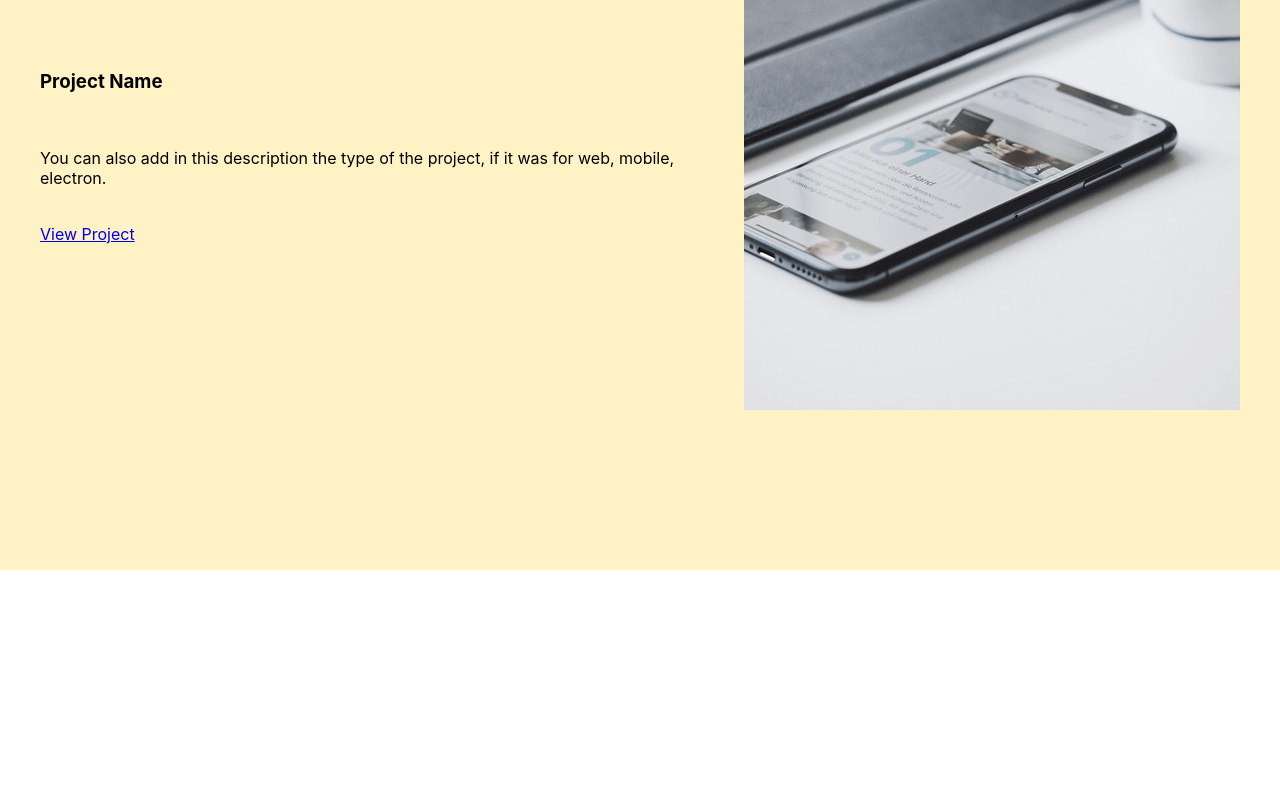
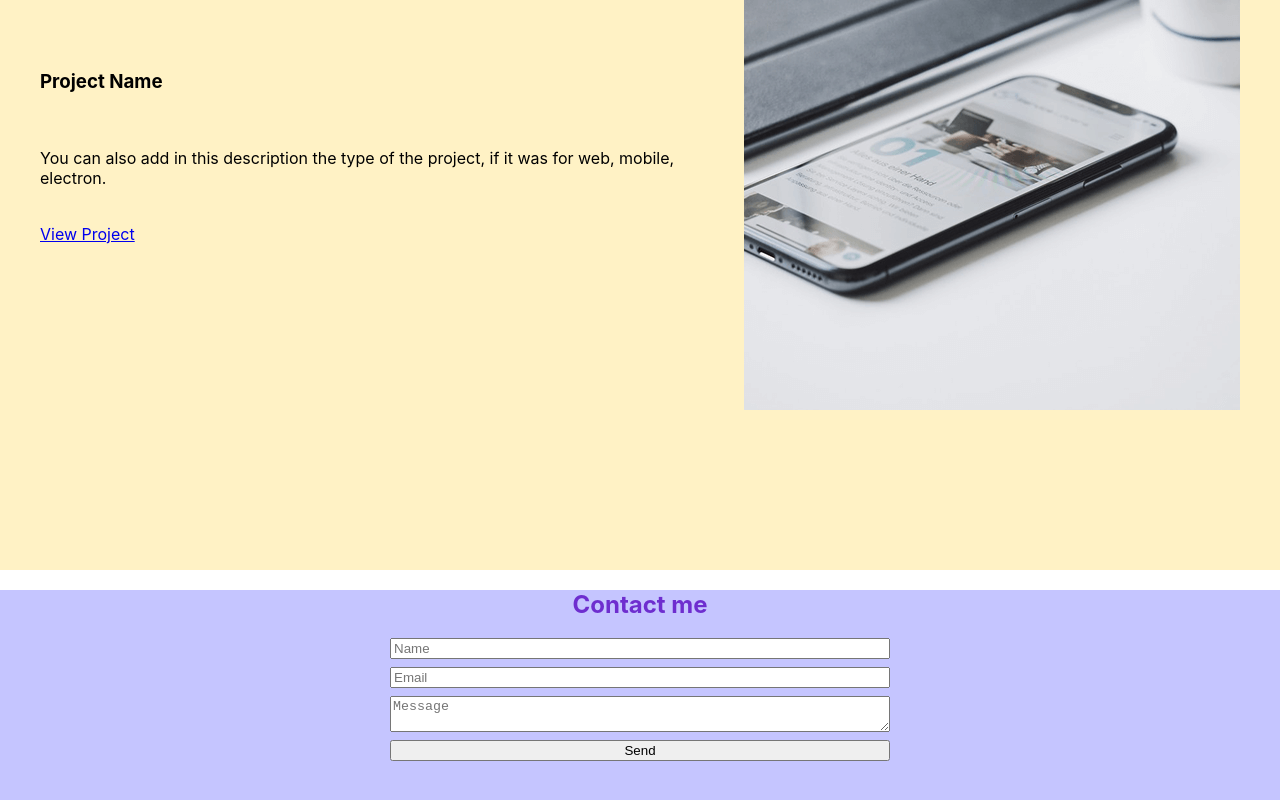
Before and after one commit to trifonova-dev/Trifonova-Natalia-portfolio, a React (Vite) app: page / in a window 1280 px wide. Shown: the part 2792-3592 px from the top of the page. Before the commit the page ends 3362 px from the top, so only its background shows below. Built offline with nearby package versions, Linux system fonts and the light colour scheme.

Commit message:
Commit Projects

```diff
--- a/src/App.tsx
+++ b/src/App.tsx
@@ -4,6 +4,7 @@ import {Header} from "./layout/header/Header.tsx";
 import {Main} from "./layout/sections/main/Main.tsx";
 import {Skills} from "./layout/sections/skills/Skills.tsx";
 import {Works} from "./layout/sections/works/Works.tsx";
+import {Contacts} from "./layout/sections/contacts/Contacts.tsx";
 
 function App() {
     return (
@@ -12,6 +13,7 @@ function App() {
             <Main/>
             <Skills/>
             <Works/>
+            <Contacts/>
         </div>
     )
 }
--- /dev/null
+++ b/src/layout/sections/button/Button.tsx
@@ -0,0 +1,5 @@
+import styled from "styled-components";
+
+export const Button = styled.button`
+
+`
--- /dev/null
+++ b/src/layout/sections/contacts/Contacts.tsx
@@ -0,0 +1,38 @@
+// import React from 'react';
+
+import styled from "styled-components";
+import {SectionTitle} from "../skills/SectionTitle.tsx";
+import {Button} from "../button/Button.tsx";
+
+export const Contacts = () => {
+    return (
+        <StyledContacts>
+            <SectionTitle>Contact me</SectionTitle>
+            <StyledForm>
+                <Field placeholder={"Name"}></Field>
+                <Field placeholder={"Email"}></Field>
+                <Field placeholder={"Message"} as={"textarea"}/>
+                <Button type="submit">Send</Button>
+            </StyledForm>
+        </StyledContacts>
+    );
+};
+
+const StyledContacts = styled.section`
+    min-height: 50vh;
+    background-color: rgba(123, 123, 255, 0.44);
+`
+
+const StyledForm = styled.form`
+    max-width: 500px;
+    width: 100%;
+    display: flex;
+    flex-direction: column;
+    gap: 8px;
+    margin: 0 auto;
+
+`
+
+const Field = styled.input`
+
+`
```
